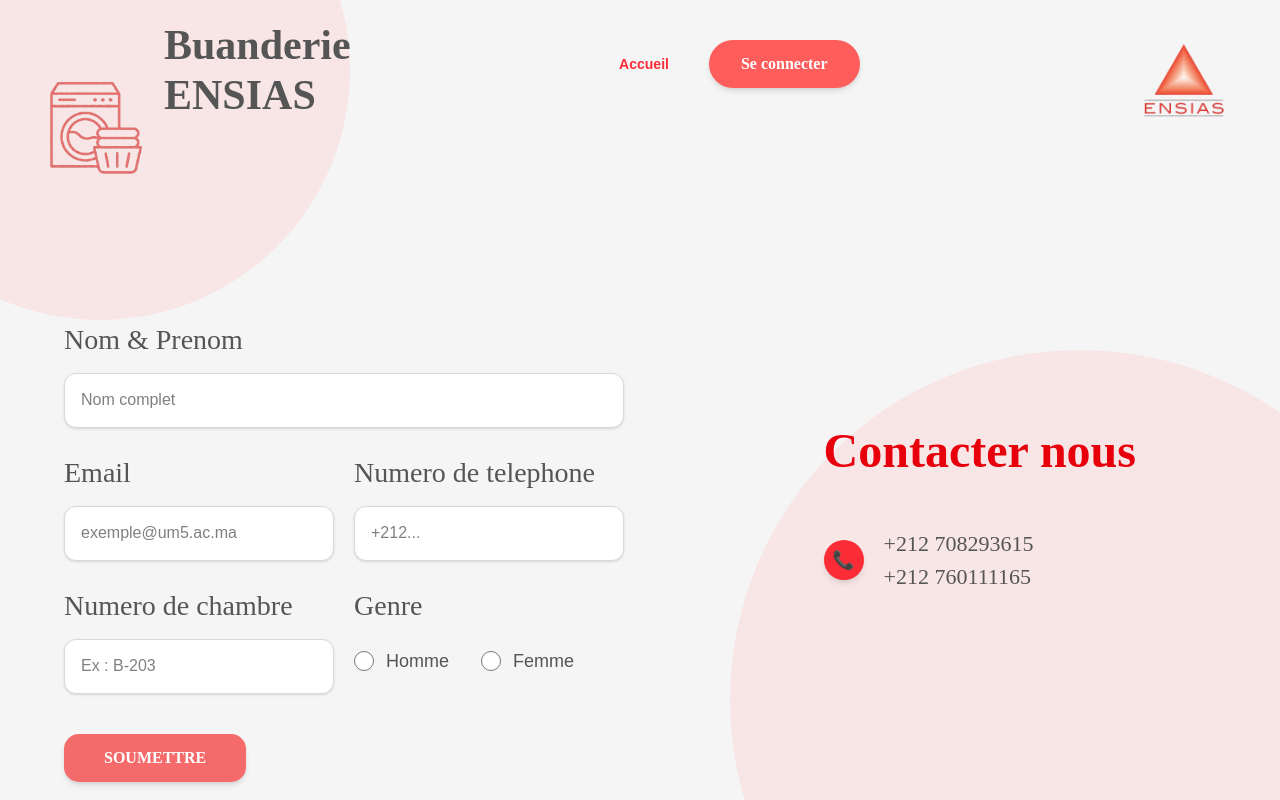
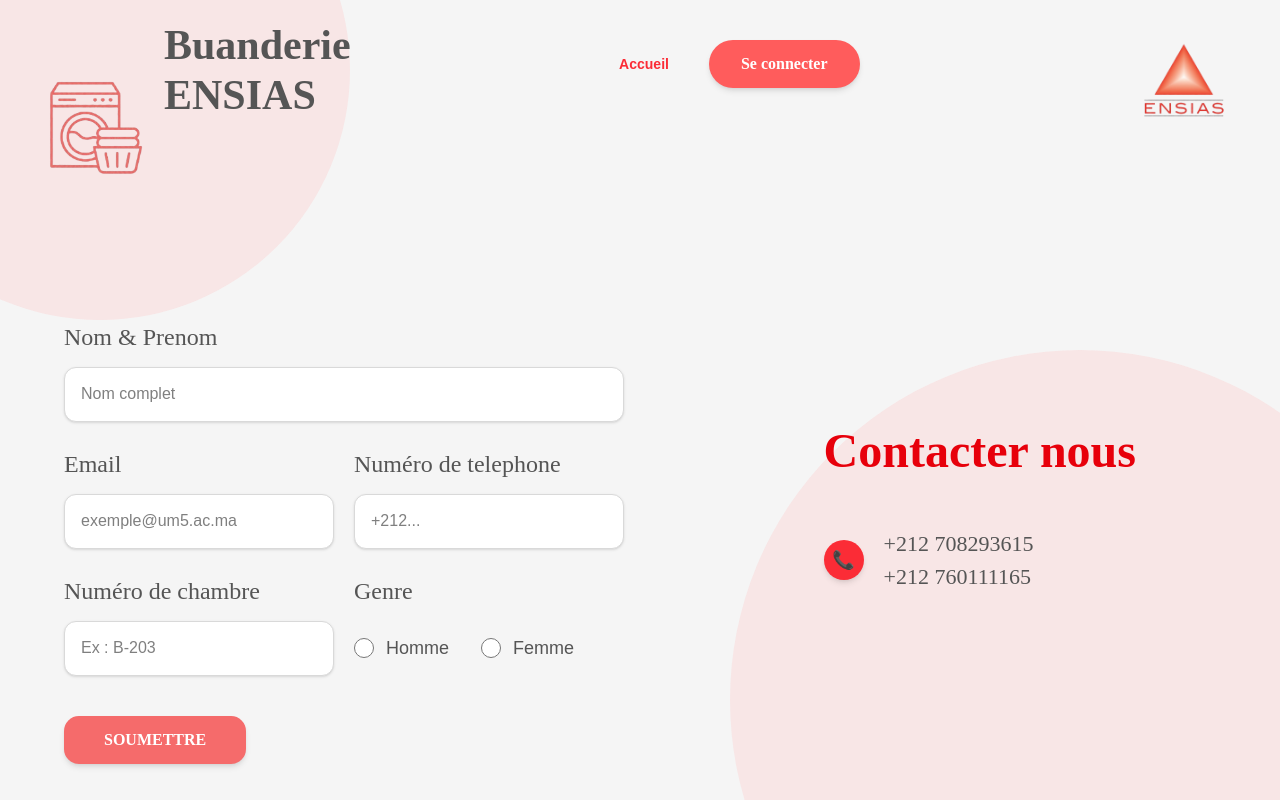
Before and after one commit to imoo49/PFA-Buanderie, a React app in the folder frontend/: page /student/register in a window 1280 px wide. Built offline with nearby package versions, Linux system fonts and the light colour scheme; the HTML template or start-up script is replaced by a standard one; a web font is replaced by a local one.

Commit message:
frontend version finale

```diff
--- a/frontend/src/pages/CalendarPage.jsx
+++ b/frontend/src/pages/CalendarPage.jsx
@@ -1,5 +1,5 @@
-import { useState } from 'react'
-import { useNavigate, Link } from 'react-router-dom'
+import {useState } from 'react'
+import {useNavigate, Link } from 'react-router-dom'
 
 import Calendar from 'react-calendar'
 import 'react-calendar/dist/Calendar.css'
--- a/frontend/src/pages/StudentRegister.jsx
+++ b/frontend/src/pages/StudentRegister.jsx
@@ -125,7 +125,7 @@ const handleSubmit = (e) => {
           <div className="mb-6">
 
             <label
-              className="block text-[28px] text-[#555555] mb-3"
+              className="block text-[24px] text-[#555555] mb-3"
               style={{ fontFamily: 'Playpen Sans' }}
             >
               Nom & Prenom
@@ -146,7 +146,7 @@ const handleSubmit = (e) => {
             <div className="flex-1">
 
               <label
-                className="block text-[28px] text-[#555555] mb-3"
+                className="block text-[24px] text-[#555555] mb-3"
                 style={{ fontFamily: 'Playpen Sans' }}
               >
                 Email
@@ -171,10 +171,10 @@ const handleSubmit = (e) => {
             <div className="flex-1">
 
               <label
-                className="block text-[28px] text-[#555555] mb-3"
+                className="block text-[24px] text-[#555555] mb-3"
                 style={{ fontFamily: 'Playpen Sans' }}
               >
-                Numero de telephone
+                Numéro de telephone
               </label>
 
               <input
@@ -196,10 +196,10 @@ const handleSubmit = (e) => {
   <div className="flex-1">
 
     <label
-      className="block text-[28px] text-[#555555] mb-3"
+      className="block text-[24px] text-[#555555] mb-3"
       style={{ fontFamily: 'Playpen Sans' }}
     >
-      Numero de chambre
+      Numéro de chambre
     </label>
 
     <input
@@ -215,13 +215,13 @@ const handleSubmit = (e) => {
   <div className="flex-1">
 
     <label
-      className="block text-[28px] text-[#555555] mb-5"
+      className="block text-[24px] text-[#555555] mb-3"
       style={{ fontFamily: 'Playpen Sans' }}
     >
       Genre
     </label>
 
-    <div className="flex gap-8 mt-4">
+    <div className="flex gap-8 h-[55px] items-center">
 
       <label className="flex items-center gap-3 text-[#555555] text-lg">
 
@@ -290,8 +290,7 @@ const handleSubmit = (e) => {
               className="text-[#555555] text-[22px]"
               style={{ fontFamily: 'Playpen Sans' }}
             >
-              +212 708293615 <br>
-              </br>
+              +212 708293615 <br />
               +212 760111165
             </p>
 
```
